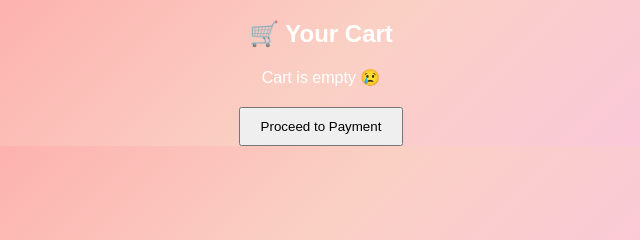
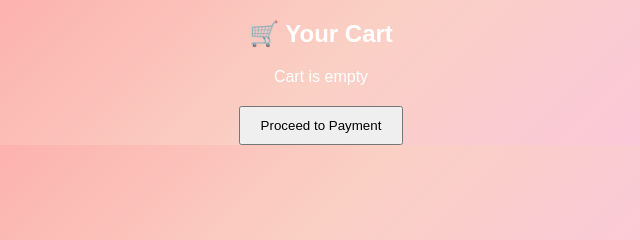
Before and after one commit to dattajoldapke07-hue/Datta-Ajay-store, a plain HTML site: page cart.html in a window 1280 px wide. Both pictures are taken after a click on the button "Proceed to Payment". Shown: the top 240 px of the page, 319-959 px from the left. Drawn offline with Linux system fonts and the light colour scheme.

Commit message:
Update cart.html

```diff
--- a/cart.html
+++ b/cart.html
@@ -6,6 +6,7 @@
 <link rel="stylesheet" href="style.css">
 </head>
 <body>
+
 <h2 style="text-align:center; margin-top:20px;">🛒 Your Cart</h2>
 <div id="cartItems" style="text-align:center;"></div>
 <div style="text-align:center; margin-top:20px;">
@@ -13,26 +14,27 @@
 </div>
 
 <script>
-function loadCart() {
-  let cart = JSON.parse(localStorage.getItem("cart")) || [];
+let cart = JSON.parse(localStorage.getItem("cart")) || [];
+
+function showCart(){
   const container = document.getElementById("cartItems");
   container.innerHTML = "";
-  if (cart.length === 0) {
-    container.innerHTML = "<p>Cart is empty 😢</p>";
+  if(cart.length === 0){
+    container.innerHTML = "<p>Cart is empty</p>";
     return;
   }
   cart.forEach(i => {
     container.innerHTML += `<p>${i.name} x ${i.qty} = ₹${i.price * i.qty}</p>`;
   });
 }
+showCart();
 
-function checkout() {
-  let cart = JSON.parse(localStorage.getItem("cart")) || [];
-  if (cart.length === 0) { alert("Cart is empty!"); return; }
+function checkout(){
+  if(cart.length === 0){ alert("Cart empty!"); return; }
   window.location.href = "payment.html";
 }
+</script>
 
-loadCart();
-</script>
 </body>
+</html></body>
 </html>
```
